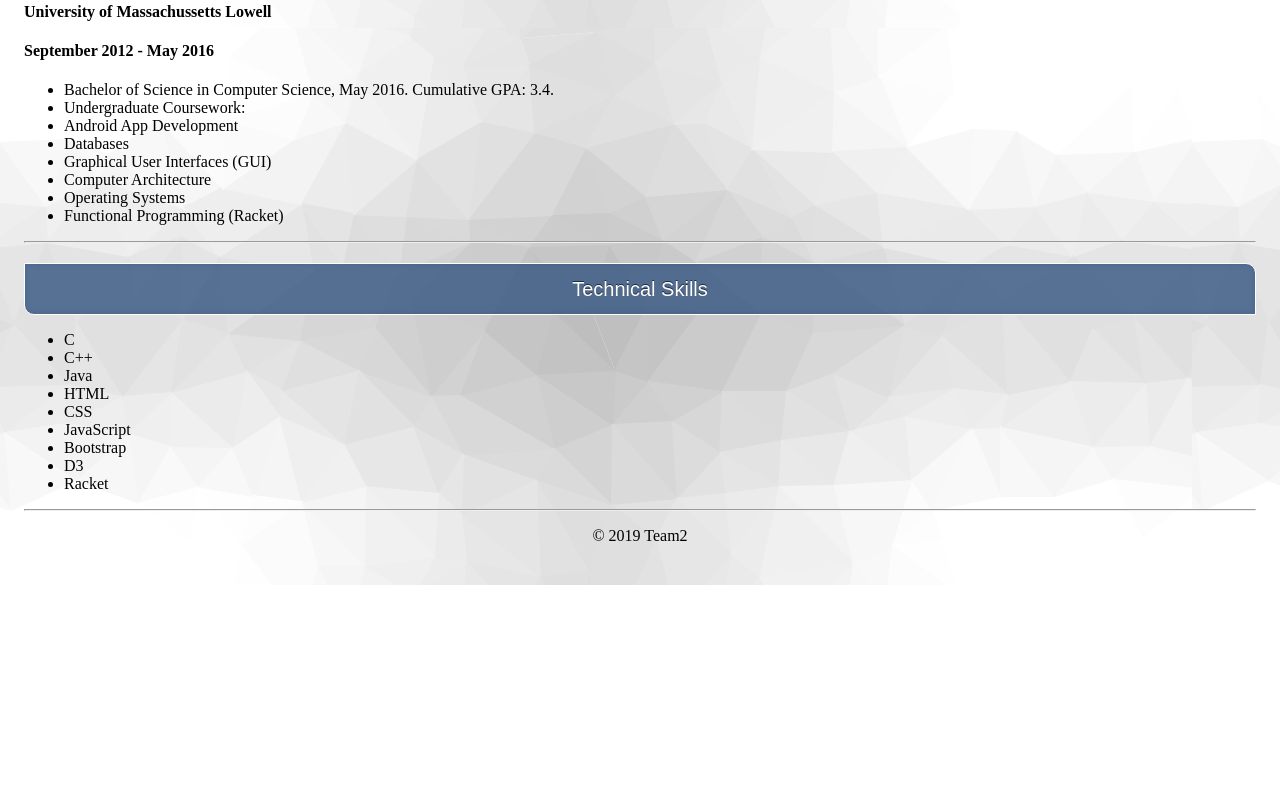
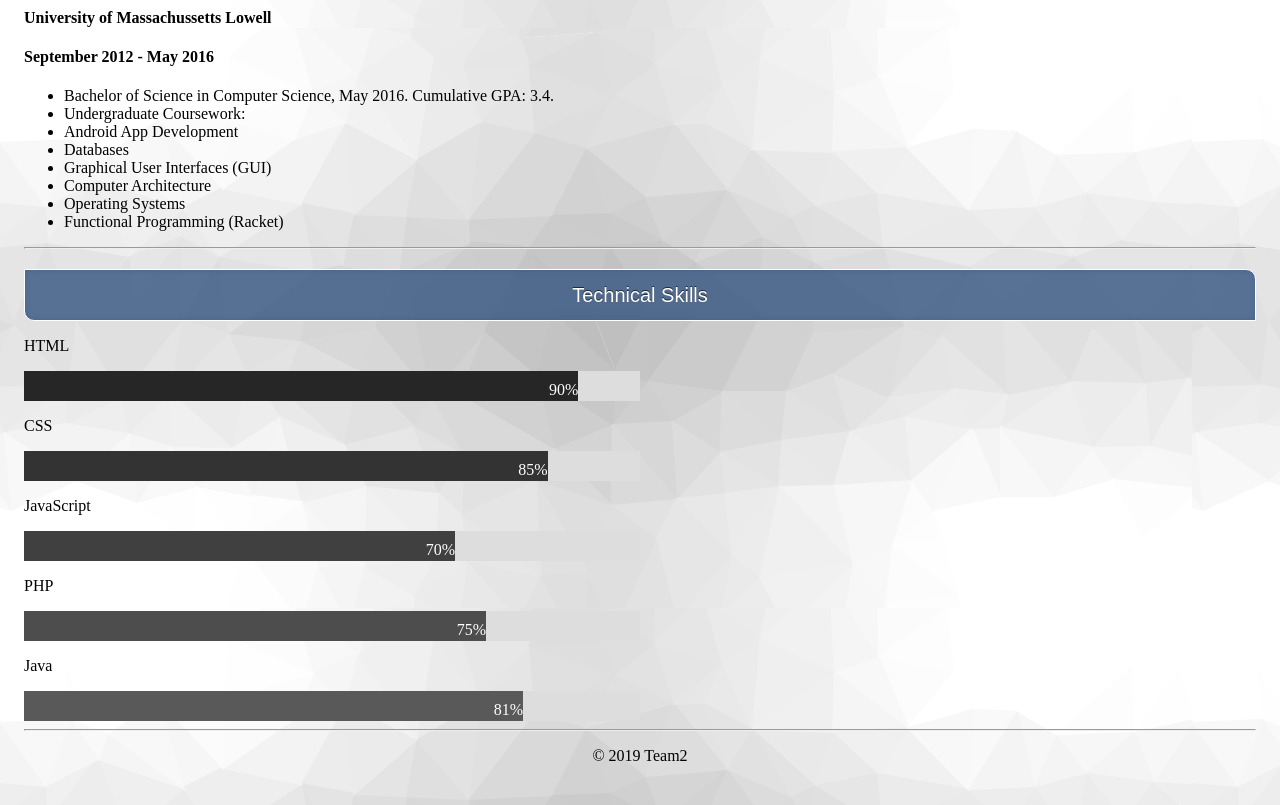
Before and after one commit to sgardas/login-and-registration, a plain HTML site: page profile.html in a window 1280 px wide. Shown: the part 1132-1937 px from the top of the page. Before the commit the page ends 1717 px from the top, so only its background shows below. Drawn offline with Linux system fonts and the light colour scheme.

Commit message:
changes to profile

```diff
--- a/profile.html
+++ b/profile.html
@@ -105,8 +105,26 @@
 .sticky + .content {
   padding-top: 60px;
 }
+.container {
+  height: 30px;
+  width: 50%;
+  background-color: #ddd;
+}
 
-    </style>
+.skills {
+	height: 10px;
+  text-align: right;
+  padding-top: 10px;
+  padding-bottom: 10px;
+  color: white;
+}
+
+.html { height: "inherit";width: 90%; background-color: #262626;}
+.css { height: "inherit";width: 85%; background-color: #333333;}
+.js {height: "inherit";width: 70%; background-color: #404040;}
+.php {height: "inherit";width: 75%; background-color: #4d4d4d;}
+.java {height: "inherit";width: 81%; background-color: #595959;}
+ </style>
 <body background="three.png">
 <div id="navbar" class="sticky">
   <a href="#welcome">Welcome</a>
@@ -118,7 +136,7 @@
 </div>
 <div class="content" id="welcome">
 <div >
-<h3 align="center" style="font-size:40px;" >Welcome to my profile!</h3>
+<h3 align="center" style="font-size:40px;" ><marquee behavior ="scroll  direction="left">Welcome to my profile!</marquee></h3>
     <br>
     <hr>
     <br>
@@ -136,10 +154,10 @@
 <section>
   <nav >
 
-<a href="#" class="fa fa-facebook"></a>
-<a href="#" class="fa fa-twitter"></a>
-<a href="#" class="fa fa-google"></a>
-<a href="#" class="fa fa-linkedin"></a>
+<a href="https://www.facebook.com" class="fa fa-facebook"></a>
+<a href="https://twitter.com/" class="fa fa-twitter"></a>
+<a href="https://gmail.com/" class="fa fa-google"></a>
+<a href="https://linkedin.com/" class="fa fa-linkedin"></a>
 
   </nav>
 
@@ -214,18 +232,29 @@ parties involved in regulated US exports</li>
 <div id="techskills"></div>
 <h3 align="center" style="font-size:20px;" >Technical Skills</h3>
 
-<ul>
+<p>HTML</p>
+<div class="container">
+  <div class="skills html">90%</div>
+</div>
 
-<li>C </li>
-<li>C++</li>
-<li>Java</li>
-<li>HTML</li>
-<li>CSS</li>
-<li>JavaScript</li>
-<li>Bootstrap</li>
-<li>D3</li>
-<li>Racket</li>
-</ul>
+<p>CSS</p>
+<div class="container">
+  <div class="skills css">85%</div>
+</div>
+
+<p>JavaScript</p>
+<div class="container">
+  <div class="skills js">70%</div>
+</div>
+
+<p>PHP</p>
+<div class="container">
+  <div class="skills php">75%</div>
+</div>
+<p>Java</p>
+<div class="container">
+  <div class="skills java">81%</div>
+</div>
 <hr>
 <footer align="center">
   <p>&copy; 2019 Team2<p>
```
Also changed, not shown: index.html (+1 -1 lines), login.html (+3 -1 lines).
